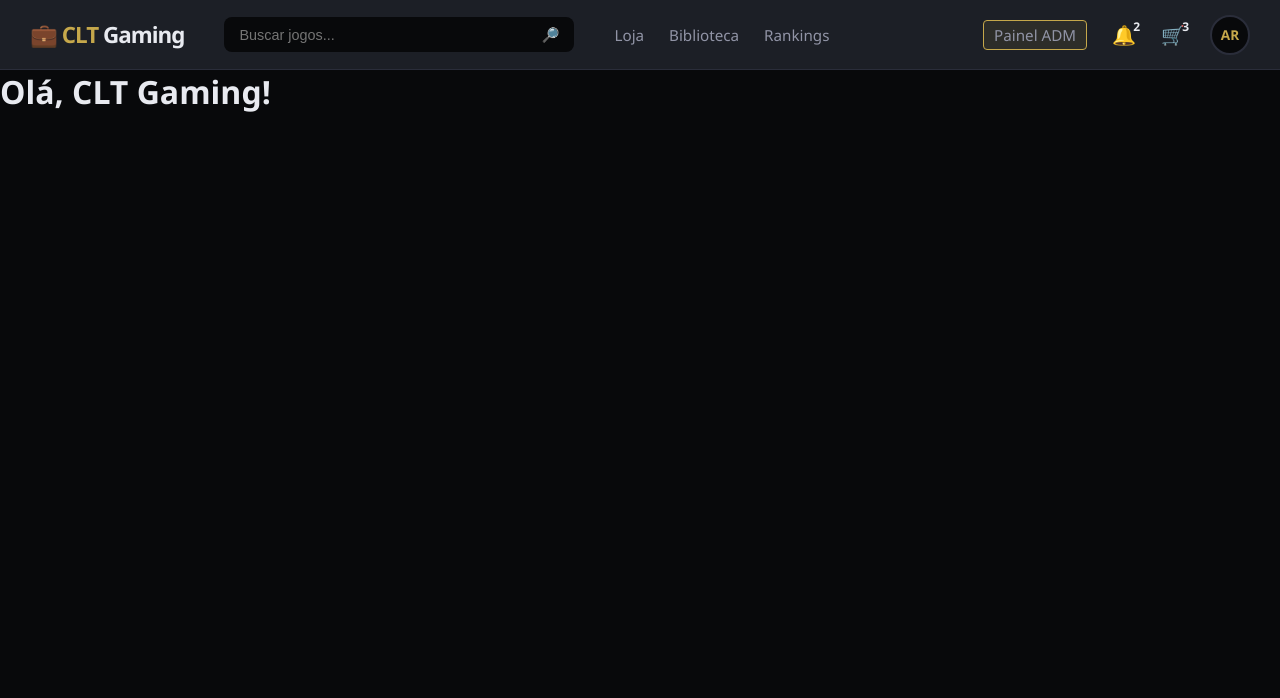
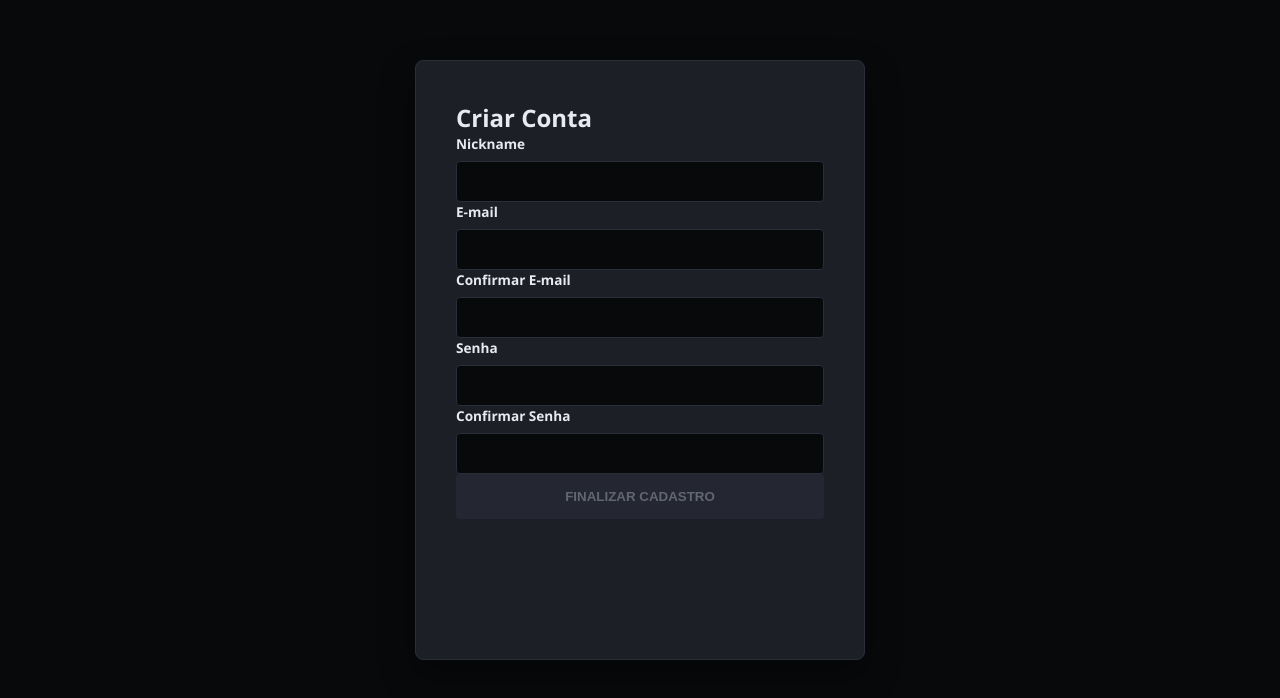
Before and after one commit to kaiquerios/EntregaP1A3, a React (Create React App) app: page / in a window 1280 px wide. Shown: the top 698 px of the page. Built offline with nearby package versions, Linux system fonts and the light colour scheme; the HTML template or start-up script is replaced by a standard one.

Commit message:
Tela de cadastro v.1

```diff
--- a/src/App.js
+++ b/src/App.js
@@ -1,13 +1,13 @@
 import React from 'react';
 import './App.css';
 import Navbar from './components/layout/Navbar/index';
+import SignUp from './pages/signUp/index';
 
 function App() {
   return (
     <div className="App">
-      <Navbar />
-      <h1>Olá, CLT Gaming!</h1>
-    </div>
+      <SignUp/>
+      </div>
   );
 }
 
--- a/src/pages/signUp/index.css
+++ b/src/pages/signUp/index.css
@@ -0,0 +1,111 @@
+.auth-wrapper {
+    min-height: calc(100vh - 80px);
+    display: flex;
+    justify-content: center;
+    align-items: center;
+    padding: 20px;
+}
+
+.auth-card {
+    background-color: var(--bg-card);
+    border: 1px solid var(--border);
+    border-radius: 8px;
+    padding: 40px;
+    width: 100%;
+    max-width: 450px;
+    box-shadow: 0 15px 35px rgba(0, 0, 0, 0.4);
+}
+
+.auth-header {
+    text-align: center;
+    margin-bottom: 30px;
+}
+
+.auth-header h2 {
+    font-size: 1.8rem;
+    margin-bottom: 8px;
+}
+
+.auth-header h2 span {
+    color: var(--contrast);
+}
+
+.auth-header p {
+    color: var(--text-muted);
+    font-size: 0.9rem;
+}
+
+.form-field {
+    margin-bottom: 20px;
+    display: flex;
+    flex-direction: column;
+}
+
+.form-field label {
+    margin-bottom: 8px;
+    color: var(--text-main);
+    font-size: 0.85rem;
+    font-weight: 600;
+}
+
+.form-field input, .form-field select {
+    background-color: var(--bg-dark);
+    border: 1px solid var(--border);
+    color: var(--text-main);
+    padding: 12px;
+    border-radius: 4px;
+    outline: none;
+    transition: border-color 0.3s;
+}
+
+.form-field input:focus {
+    border-color: var(--contrast);
+}
+
+.btn-primary {
+    background-color: var(--contrast);
+    color: var(--bg-dark);
+    border: none;
+    padding: 15px;
+    width: 100%;
+    border-radius: 4px;
+    font-weight: bold;
+    text-transform: uppercase;
+    cursor: pointer;
+    transition: opacity 0.3s, transform 0.2s;
+}
+
+.btn-primary:disabled {
+    background-color: var(--border);
+    color: var(--text-muted);
+    cursor: not-allowed;
+    opacity: 0.6;
+    transform: none;
+}
+
+.btn-primary:hover {
+    opacity: 0.9;
+    transform: translateY(-2px);
+}
+
+.auth-footer {
+    margin-top: 25px;
+    text-align: center;
+    font-size: 0.85rem;
+}
+
+.auth-footer p {
+    color: var(--text-muted);
+}
+
+.auth-footer a {
+    color: var(--contrast);
+    text-decoration: none;
+    font-weight: bold;
+}
+
+@media (max-width: 768px) {
+    .auth-card {
+        padding: 25px;
+    }
+}
--- a/src/pages/signUp/index.js
+++ b/src/pages/signUp/index.js
@@ -1 +1,84 @@
-shsfshafg
+import React, { useState } from "react";
+import './index.css';
+
+function SignUp() {
+    const [formData, setFormData] = useState({
+        username: '',
+        email: '',
+        confirmEmail: '',
+        password: '',
+        confirmPassword: '',
+        genre: ''
+    });
+
+    const handleChange = (e) => {
+        const { name, value } = e.target;
+        setFormData(prev => ({ ...prev, [name]: value}));
+    };
+
+    const handleSubmt = (e) => {
+        e.preventDefault();
+
+        if (formData.email !== formData.confirmEmail) {
+            alert("Os e-mails não coincidem!");
+            return;
+        }
+
+        if (formData.password !== formData.confirmPassword) {
+            alert("As senhas não coincidem!");
+            return;
+        }
+
+        console.log("Formulário válido! Envando dados...", formData);
+        alert("Cadastro realizado com sucesso!");
+
+    };
+
+    const isFormInvalid =
+        !formData.username ||
+        !formData.email ||
+        !formData.confirmEmail ||
+        !formData.password ||
+        !formData.confirmPassword;
+
+    return (
+        <div className="auth-wrapper">
+            <div className="auth-card">
+                <form className="auth-form" onSubmit={handleSubmt}>
+                    <h2>Criar Conta</h2>
+
+                    <div className="form-field">
+                        <label>Nickname</label>
+                        <input type="text" name="username" required onChange={handleChange} />
+
+                        <div className="form-field">
+                            <label>E-mail</label>
+                            <input type="email" name="email" required onChange={handleChange} />
+
+                            <div className="form-field">
+                                <label>Confirmar E-mail</label>
+                                <input type="email" name="confirmEmal" required onChange={handleChange} />
+
+                                <div className="form-field">
+                                    <label>Senha</label>
+                                    <input type="password" name="password" required onChange={handleChange} />
+
+                                    <div className="form-field">
+                                        <label>Confirmar Senha</label>
+                                        <input type="password" name="confirmPassword" required onChange={handleChange} />
+
+                                        <button type="submit" className="btn-primary" disabled={isFormInvalid}>Finalizar Cadastro</button>
+
+                                    </div>
+                                </div>
+                            </div>
+                        </div>
+                    </div>
+                </form>
+            </div>
+        </div>
+    )
+
+}
+
+export default SignUp
```
